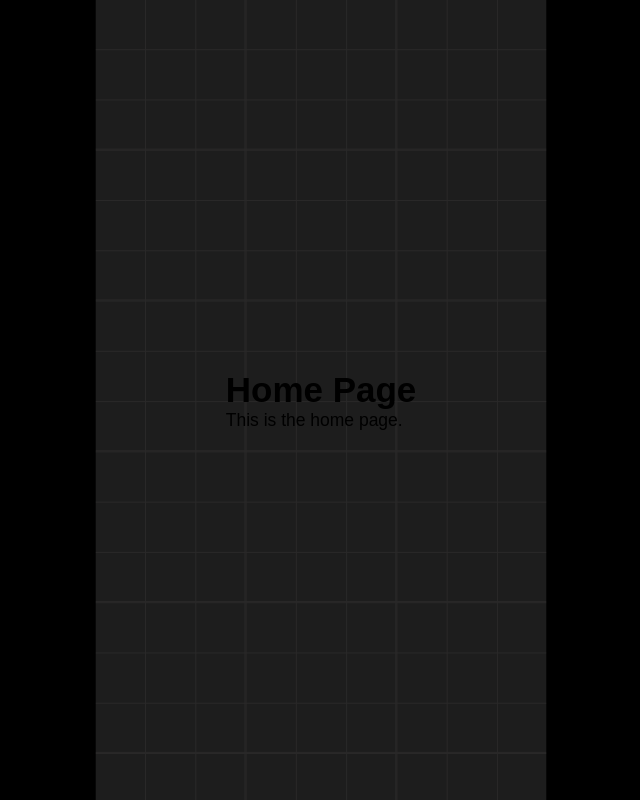
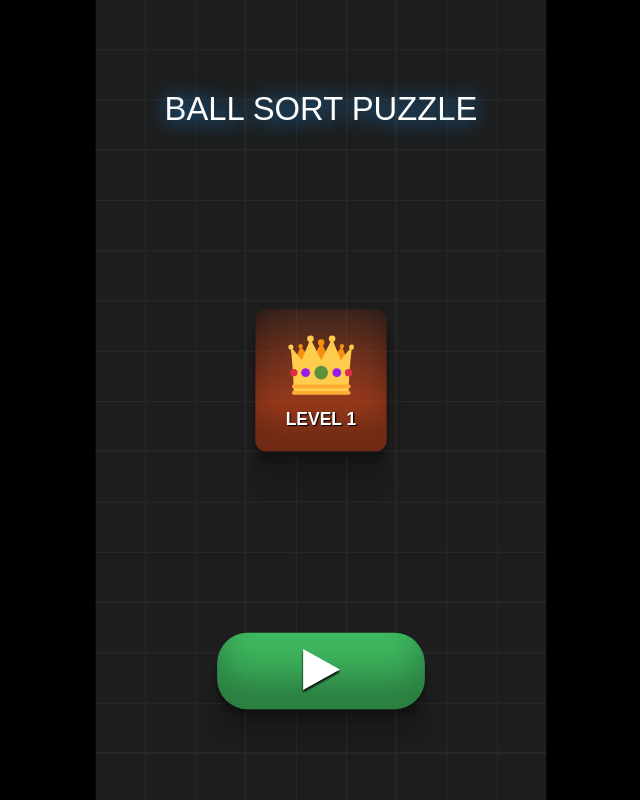
Before and after one commit to FranciscoJavierMartin/ball-sort-game-react, a React (Vite) app: page / in a window 1280 px wide. Shown: the whole page, without its empty margins (319-959 px from the left). Built offline with nearby package versions, Linux system fonts and the light colour scheme.

Commit message:
Home page design

```diff
--- /dev/null
+++ b/src/modules/home/components/level-number/level-number.css
@@ -0,0 +1,39 @@
+.level-number {
+  align-items: center;
+  background: linear-gradient(
+    0deg,
+    rgb(255 87 34 / 64%) 34%,
+    rgb(120 68 20 / 0%) 116%
+  );
+  border-radius: 10px;
+  box-shadow:
+    rgba(0, 0, 0, 0.17) 0px -23px 25px 0px inset,
+    rgba(0, 0, 0, 0.15) 0px -36px 30px 0px inset,
+    rgba(0, 0, 0, 0.1) 0px -79px 40px 0px inset,
+    rgba(0, 0, 0, 0.06) 0px 2px 1px,
+    rgba(0, 0, 0, 0.09) 0px 4px 2px,
+    rgba(0, 0, 0, 0.09) 0px 8px 4px,
+    rgba(0, 0, 0, 0.09) 0px 16px 8px,
+    rgba(0, 0, 0, 0.09) 0px 32px 16px;
+  display: flex;
+  flex-direction: column;
+  height: 130px;
+  justify-content: center;
+  padding: 5px;
+  position: relative;
+  width: 120px;
+
+  .level-number-crown {
+    height: 55%;
+    width: 55%;
+    margin-bottom: 5px;
+  }
+
+  .level-number-value {
+    color: white;
+    font-size: 16px;
+    font-weight: bold;
+    text-shadow: 1px 1px 1px black;
+    text-transform: uppercase;
+  }
+}
--- /dev/null
+++ b/src/modules/home/components/level-number/level-number.tsx
@@ -0,0 +1,46 @@
+import { getValueFromCache } from '@/modules/common/helpers/storage';
+import { STORAGE_KEYS } from '@/modules/game/constants/storage';
+import './level-number.css';
+
+function Crown() {
+  return (
+    <svg viewBox='0 0 36 36'>
+      <path fill='#F4900C' d='M14.174 17.075L6.75 7.594l-3.722 9.481z'></path>
+      <path fill='#F4900C' d='M17.938 5.534l-6.563 12.389H24.5z'></path>
+      <path fill='#F4900C' d='M21.826 17.075l7.424-9.481l3.722 9.481z'></path>
+      <path
+        fill='#FFCC4D'
+        d='M28.669 15.19L23.887 3.523l-5.88 11.668l-.007.003l-.007-.004l-5.88-11.668L7.331 15.19C4.197 10.833 1.28 8.042 1.28 8.042S3 20.75 3 33h30c0-12.25 1.72-24.958 1.72-24.958s-2.917 2.791-6.051 7.148z'
+      ></path>
+      <circle fill='#5C913B' cx='17.957' cy='22' r='3.688'></circle>
+      <circle fill='#981CEB' cx='26.463' cy='22' r='2.412'></circle>
+      <circle fill='#DD2E44' cx='32.852' cy='22' r='1.986'></circle>
+      <circle fill='#981CEB' cx='9.45' cy='22' r='2.412'></circle>
+      <circle fill='#DD2E44' cx='3.061' cy='22' r='1.986'></circle>
+      <path
+        fill='#FFAC33'
+        d='M33 34H3a1 1 0 1 1 0-2h30a1 1 0 1 1 0 2zm0-3.486H3a1 1 0 1 1 0-2h30a1 1 0 1 1 0 2z'
+      ></path>
+      <circle fill='#FFCC4D' cx='1.447' cy='8.042' r='1.407'></circle>
+      <circle fill='#F4900C' cx='6.75' cy='7.594' r='1.192'></circle>
+      <circle fill='#FFCC4D' cx='12.113' cy='3.523' r='1.784'></circle>
+      <circle fill='#FFCC4D' cx='34.553' cy='8.042' r='1.407'></circle>
+      <circle fill='#F4900C' cx='29.25' cy='7.594' r='1.192'></circle>
+      <circle fill='#FFCC4D' cx='23.887' cy='3.523' r='1.784'></circle>
+      <circle fill='#F4900C' cx='17.938' cy='5.534' r='1.784'></circle>
+    </svg>
+  );
+}
+
+export default function LevelNumber() {
+  const level = getValueFromCache(STORAGE_KEYS.LEVEL, 1);
+
+  return (
+    <div className='level-number'>
+      <div className='level-number-crown'>
+        <Crown />
+      </div>
+      <div className='level-number-value'>Level {level}</div>
+    </div>
+  );
+}
--- /dev/null
+++ b/src/modules/home/components/logo/logo.css
@@ -0,0 +1,6 @@
+.logo {
+  color: white;
+  font-size: 30px;
+  text-shadow: 1px 1px 20px #2196f3;
+  text-transform: uppercase;
+}
--- /dev/null
+++ b/src/modules/home/components/logo/logo.tsx
@@ -0,0 +1,9 @@
+import './logo.css';
+
+export default function Logo() {
+  return (
+    <div className='logo'>
+      <span>B</span>all Sort Puzzl<span>e</span>
+    </div>
+  );
+}
--- /dev/null
+++ b/src/modules/home/pages/home-page.css
@@ -0,0 +1,42 @@
+.home-page {
+  width: 100%;
+  height: 100%;
+  display: flex;
+  justify-content: space-around;
+  flex-direction: column;
+  align-items: center;
+
+  .play-button {
+    box-shadow:
+      rgba(0, 0, 0, 0.17) 0px -23px 25px 0px inset,
+      rgba(0, 0, 0, 0.15) 0px -36px 30px 0px inset,
+      rgba(0, 0, 0, 0.1) 0px -79px 40px 0px inset,
+      rgba(0, 0, 0, 0.06) 0px 2px 1px,
+      rgba(0, 0, 0, 0.09) 0px 4px 2px,
+      rgba(0, 0, 0, 0.09) 0px 8px 4px,
+      rgba(0, 0, 0, 0.09) 0px 16px 8px,
+      rgba(0, 0, 0, 0.09) 0px 32px 16px;
+    background: #44c767;
+    border-color: #18ab29;
+    align-items: center;
+    border-radius: 28px;
+    border-width: 1px;
+    display: flex;
+    height: 60px;
+    justify-content: center;
+    width: 180px;
+    padding: 5px;
+
+    &:hover {
+      background: #5cbf2a;
+    }
+
+    .icon-wrapper {
+      width: 25%;
+    }
+
+    svg {
+      filter: drop-shadow(0 2px 1px black);
+    }
+  }
+}
--- a/src/modules/home/pages/home-page.tsx
+++ b/src/modules/home/pages/home-page.tsx
@@ -1,8 +1,19 @@
+import { Link } from 'react-router';
+import Share from '@/modules/share/components/share/share';
+import Logo from '@/modules/home/components/logo/logo';
+import LevelNumber from '@/modules/home/components/level-number/level-number';
+import { ROUTES } from '@/modules/common/constants/routes';
+import Icon from '@/modules/common/components/icon/icon';
+import './home-page.css';
+
 export default function HomePage() {
   return (
-    <div>
-      <h1>Home Page</h1>
-      <p>This is the home page.</p>
+    <div className='home-page'>
+      <Logo />
+      <LevelNumber />
+      <Link to={ROUTES.GAME} className='play-button' title='Play'>
+        <Icon type='play' />
+      </Link>
     </div>
   );
 }
```
